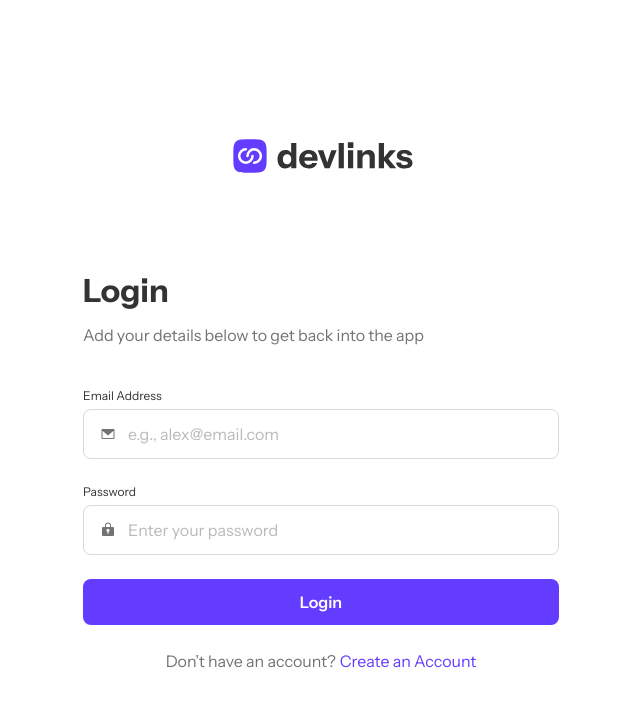
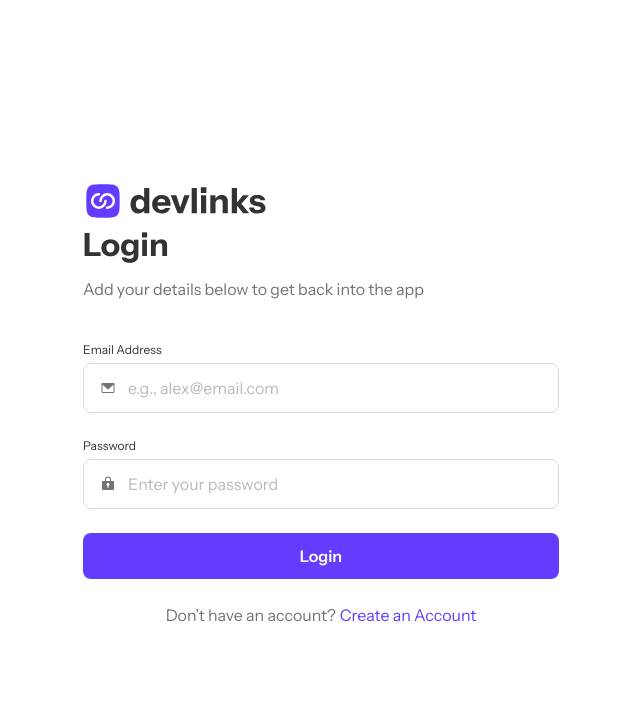
Before and after one commit to victoriakario/linksharingapp, a React (Create React App) app: page / in a window 1280 px wide. Shown: the top 706 px of the page, without its empty margins (319-959 px from the left). Built offline with nearby package versions, Linux system fonts and the light colour scheme.

Commit message:
Add variant options to Logo

```diff
--- a/src/components/Logo.tsx
+++ b/src/components/Logo.tsx
@@ -1,22 +1,20 @@
 import styled from "styled-components";
-import { ReactComponent as LogoImage } from "assets/images/logo-devlinks-large.svg";
+import { ReactComponent as LogoLarge } from "assets/images/logo-devlinks-large.svg";
+import { ReactComponent as LogoSmall } from "assets/images/logo-devlinks-small.svg";
 
+interface LogoProps {
+  small?: boolean;
+}
 
 const LogoContainer = styled.div`
+  display: flex;
   align-items: center;
-  display: flex;
-  justify-content: flex-start;
-  padding-bottom: 64px;
-  @media (min-width: 481px) {
-    justify-content: center;
-    padding-bottom: 91px;
-  }
 `;
 
-export const Logo = (): JSX.Element => {
+export const Logo = ({small = false}: LogoProps): JSX.Element => {
   return (
     <LogoContainer>
-      <LogoImage />
+      {small ? <LogoSmall /> : <LogoLarge />}
     </LogoContainer>
   );
 };
```
